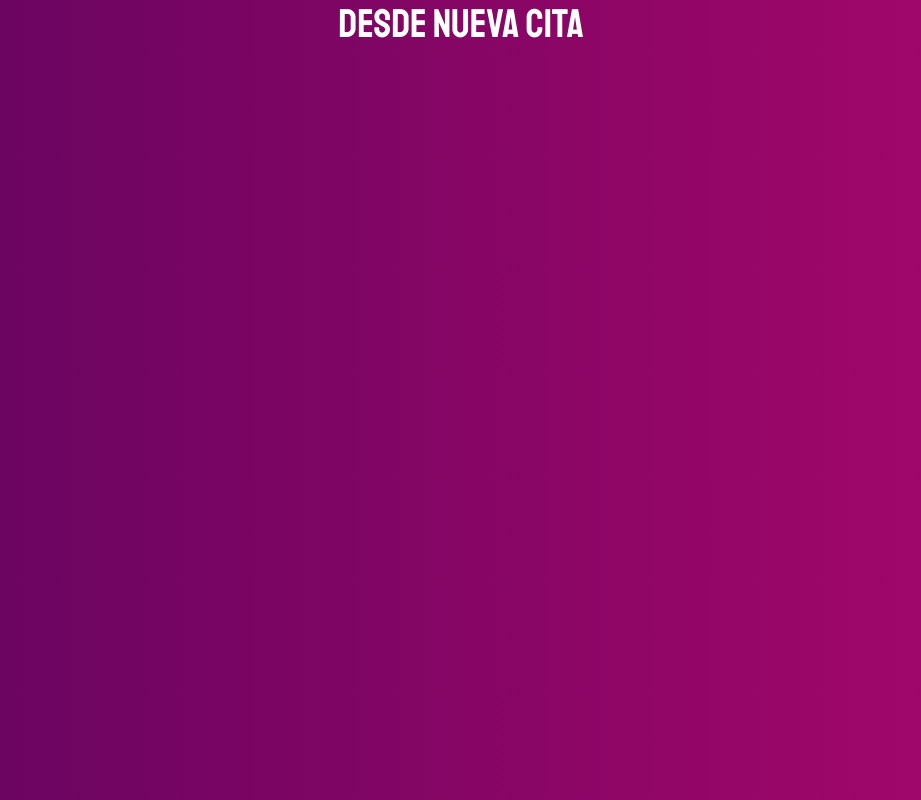
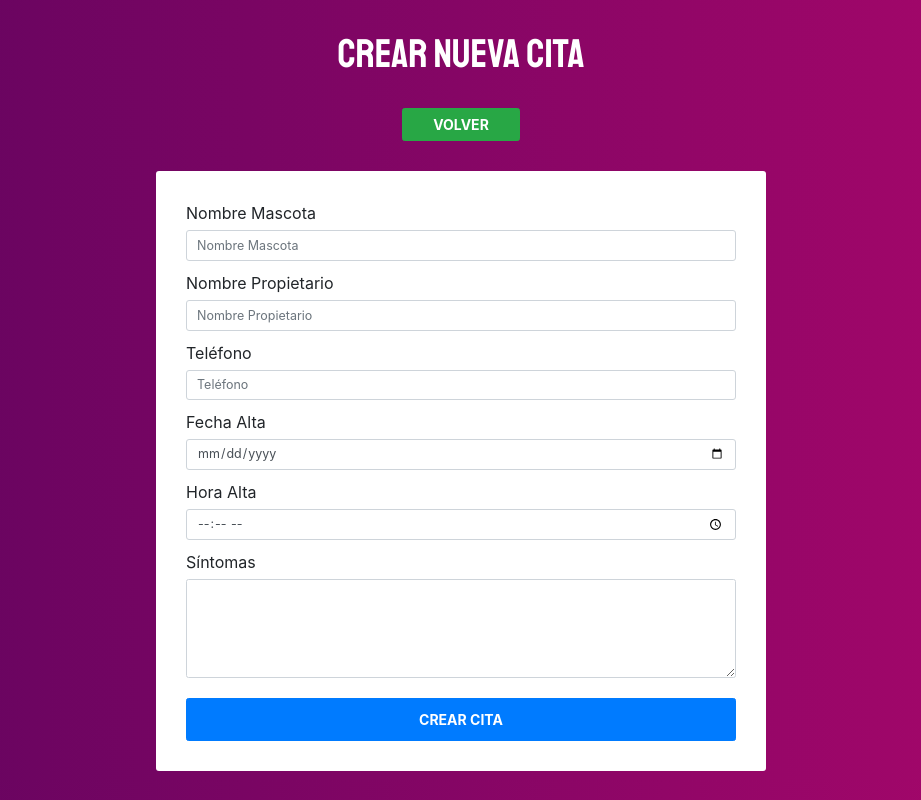
Before and after one commit to dev-ignacio-h/citas-mern, a React (Create React App) app in the folder frontend/: page /nueva in a window 1280 px wide. Shown: the whole page, without its empty margins (179-1100 px from the left). Built offline with nearby package versions, Linux system fonts and the light colour scheme; no server answers.

Commit message:
formulario en nueva cita y campo extra en modelo

```diff
--- a/frontend/src/App.js
+++ b/frontend/src/App.js
@@ -1,5 +1,7 @@
 import { useEffect, useState } from 'react';
 import { BrowserRouter as Router, Route, Switch } from 'react-router-dom';
+import { browserHistory } from 'react-router'
+
 
 import clienteAxios from './config/axios';
 
--- a/frontend/src/components/NuevaCita.js
+++ b/frontend/src/components/NuevaCita.js
@@ -1,5 +1,120 @@
+import { Fragment, useState } from 'react';
+import { Link } from 'react-router-dom';
+
 const NuevaCita = () => {
-    return ( <h1>Desde nueva cita</h1> );
-}
+  // Generar state como objeto
+  const [cita, guardarCita] = useState({
+    nombre: '',
+    propietario: '',
+    fecha: '',
+    hora: '',
+    telefono: '',
+    sintomas: ''
+  })
+  // Leer datos del formulario
+  const actualizarState = e => {
+    // console.log('name', e.target.name); // campo
+    // console.log('value', e.target.value); // valor
+    guardarCita({
+      ...cita,
+      [e.target.name] : e.target.value
+    })
+  }
+  return (
+    <Fragment>
+      <h1 className="my-5">Crear nueva cita</h1>
+      {/* <div className="row"> */}
+        <div className="col-12 mb-5 d-flex justify-content-center">
+          <Link
+            to={'/'}
+            className="btn btn-success text-uppercase py-2 px-5 font-weight-bold"
+          >
+            Volver
+          </Link>
+        </div>
+
+        <div className="col-11 col-sm-9 col-md-8 col-lg-7 col-xl-6 mx-auto">
+          {/* Comienzo formulario */}
+          <form className="bg-white p-5 mb-3 bordered">
+            <div className="form-group">
+              <label htmlFor="nombre">Nombre Mascota</label>
+              <input
+                type="text"
+                className="form-control form-control-lg"
+                id="nombre"
+                name="nombre"
+                placeholder="Nombre Mascota"
+                onChange={actualizarState}
+              />
+            </div>
+
+            <div className="form-group">
+              <label htmlFor="propietario">Nombre Propietario</label>
+              <input
+                type="text"
+                className="form-control form-control-lg"
+                id="propietario"
+                name="propietario"
+                placeholder="Nombre Propietario"
+                onChange={actualizarState}
+              />
+            </div>
+
+            <div className="form-group">
+              <label htmlFor="telefono">Teléfono</label>
+              <input
+                type="tel"
+                className="form-control form-control-lg"
+                id="telefono"
+                name="telefono"
+                placeholder="Teléfono"
+                onChange={actualizarState}
+              />
+            </div>
+
+            <div className="form-group">
+              <label htmlFor="fecha">Fecha Alta</label>
+              <input
+                type="date"
+                className="form-control form-control-lg"
+                id="fecha"
+                name="fecha"
+                onChange={actualizarState}
+              />
+            </div>
+
+            <div className="form-group">
+              <label htmlFor="hora">Hora Alta</label>
+              <input
+                type="time"
+                className="form-control form-control-lg"
+                id="hora"
+                name="hora"
+                onChange={actualizarState}
+              />
+            </div>
+
+            <div className="form-group">
+              <label htmlFor="sintomas">Síntomas</label>
+              <textarea
+                className="form-control"
+                name="sintomas"
+                rows="6"
+                onChange={actualizarState}
+              ></textarea>
+            </div>
+
+            <input
+              type="submit"
+              className="btn btn-primary mt-3 w-100 p-3 text-uppercase font-weight-bold"
+              value="Crear Cita"
+            />
+          </form>
+          {/* Fin formulario */}
+        </div>
+      {/* </div> */}
+    </Fragment>
+  );
+};
 
 export default NuevaCita;
--- a/frontend/src/components/Pacientes.js
+++ b/frontend/src/components/Pacientes.js
@@ -1,4 +1,5 @@
 import { Fragment } from 'react';
+import { Link } from 'react-router-dom'
 
 const Pacientes = ({ citas }) => {
   if (!citas.length || citas.length === 0) return null;
@@ -8,25 +9,25 @@ const Pacientes = ({ citas }) => {
       <h1 className="my-5">Administrador de Pacientes</h1>
 
       <div className="container my-5">
-        <div className="row">
+        {/* <div className="row"> */}
           <div className="col-12 mb-5 d-flex justify-content-center">
-            <a
-              href="#"
+            <Link
+              to={'/nueva'}
               className="btn btn-success text-uppercase py-2 px-5 font-weight-bold"
             >
               Crear Cita
-            </a>
+            </Link>
           </div>
 
-          <div className="col-md-8 mx-auto">
-            <div className="list-group">
+          <div className="px-0 col-11 col-sm-12 col-md-10 col-lg-9 col-xl-8 mx-auto">
+            <div className=" list-group">
               {citas.map((cita) => (
                 <a
                   key={cita._id}
-                  className="p5 list-group-item list-group-item-action flex-column align-items-start"
+                  className="px-5 py-4 list-group-item list-group-item-action flex-column align-items-start"
                 >
                   <div className="d-flex w-100 justify-content-between mb-4">
-                    <h3 className="mb-3">{cita.nombre}</h3>
+                    <h3 className="mb-1">{cita.nombre}</h3>
                     <small className="fecha-alta">
                       {cita.fecha} - {cita.hora}
                     </small>
@@ -43,7 +44,7 @@ const Pacientes = ({ citas }) => {
               ))}
             </div>
           </div>
-        </div>
+        {/* </div> */}
       </div>
     </Fragment>
   );
```
Also changed, not shown: 1 other file (tests, documents, lock files or other folders).
